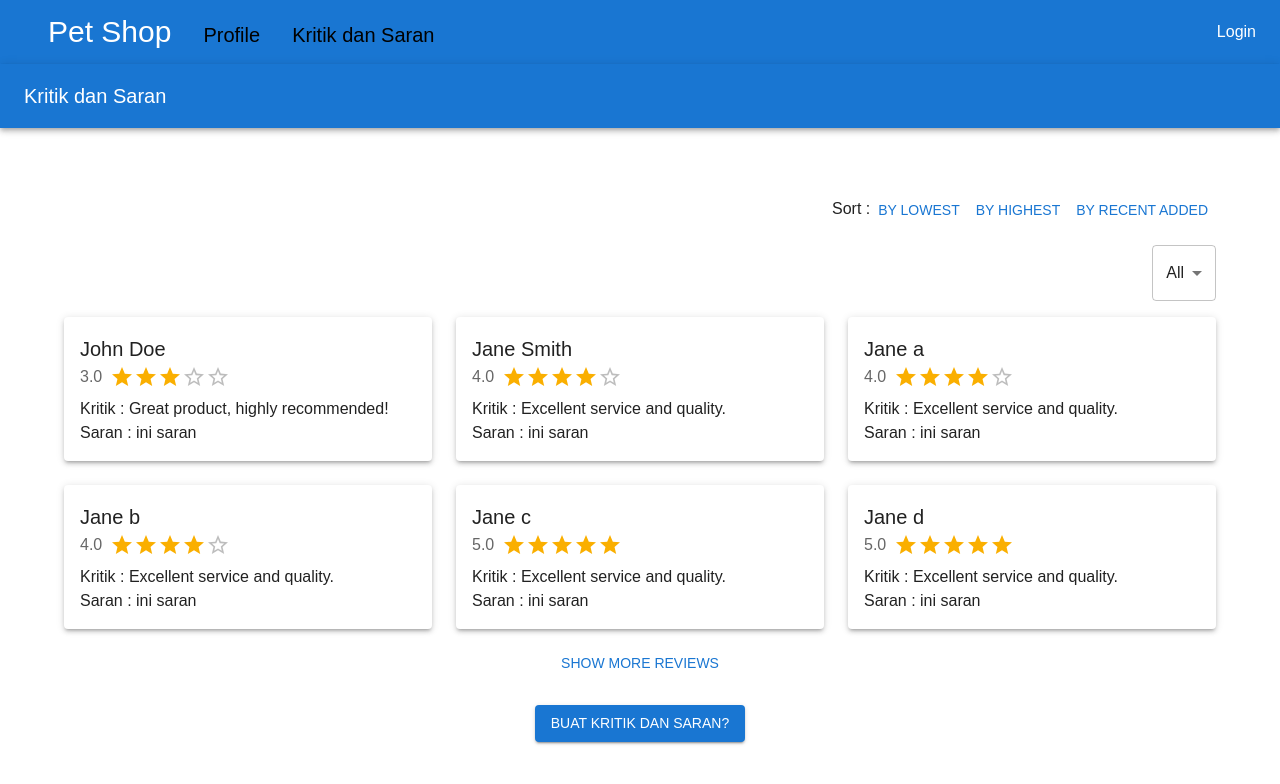
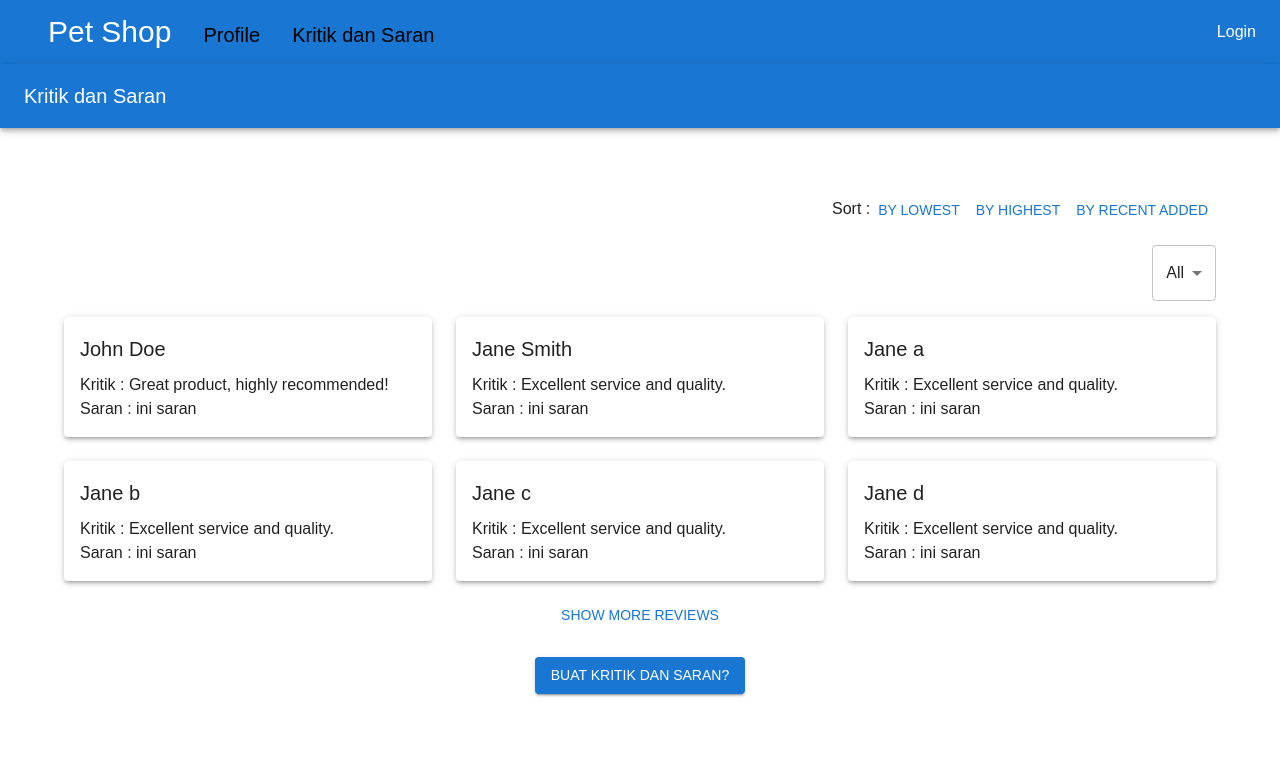
Before and after one commit to H9draIrawan/PetShop, a React (Vite) app in the folder front-end/: page /home/kritik-saran in a window 1280 px wide. Shown: the top 784 px of the page. Built offline with nearby package versions, Linux system fonts and the light colour scheme; a web font is replaced by a local one.

Commit message:
Update KritikSaran.jsx

```diff
--- a/front-end/src/pages/KritikSaran.jsx
+++ b/front-end/src/pages/KritikSaran.jsx
@@ -143,11 +143,10 @@ const KritikSaran = () => {
               <Paper elevation={3} sx={{ p: 2, height: '100%' }}>
                 <Typography variant="h6">{review.name}</Typography>
                 <Box sx={{ display: 'flex',  mb: 1, alignItems:"center"}}>
-                <Typography variant="body1" sx={{ mr: 1, color: 'text.secondary' }}>
+                {/* <Typography variant="body1" sx={{ mr: 1, color: 'text.secondary' }}>
                     {review.rating}.0
                   </Typography>
-                  <Rating value={review.rating} readOnly precision={0.5} icon={<StarIcon fontSize="inherit" />} />
-
+                  <Rating value={review.rating} readOnly precision={0.5} icon={<StarIcon fontSize="inherit" />} /> */}
                 </Box>
                 <Typography variant="body1"> Kritik : {review.kritik}</Typography>
                 <Typography variant="body1"> Saran : {review.saran}</Typography>
```
